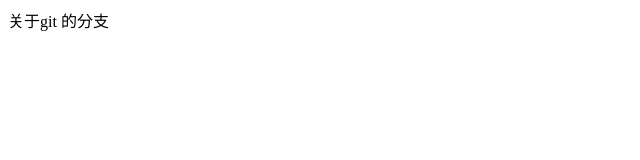
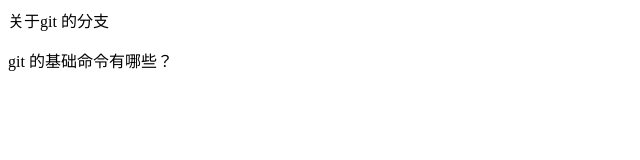
Before and after one commit to wangguiming/personalfile, a plain HTML site: page index.html in a window 1280 px wide. Shown: the whole page, without its empty margins (0-640 px from the left). Drawn offline with Linux system fonts and the light colour scheme.

Commit message:
jhnjklkmkl

```diff
--- a/index.html
+++ b/index.html
@@ -6,5 +6,6 @@
 	</head>
 	<body>
 		<div>关于git 的分支</div>
+		<p>git 的基础命令有哪些？</p>
 	</body>
 </html>
```
